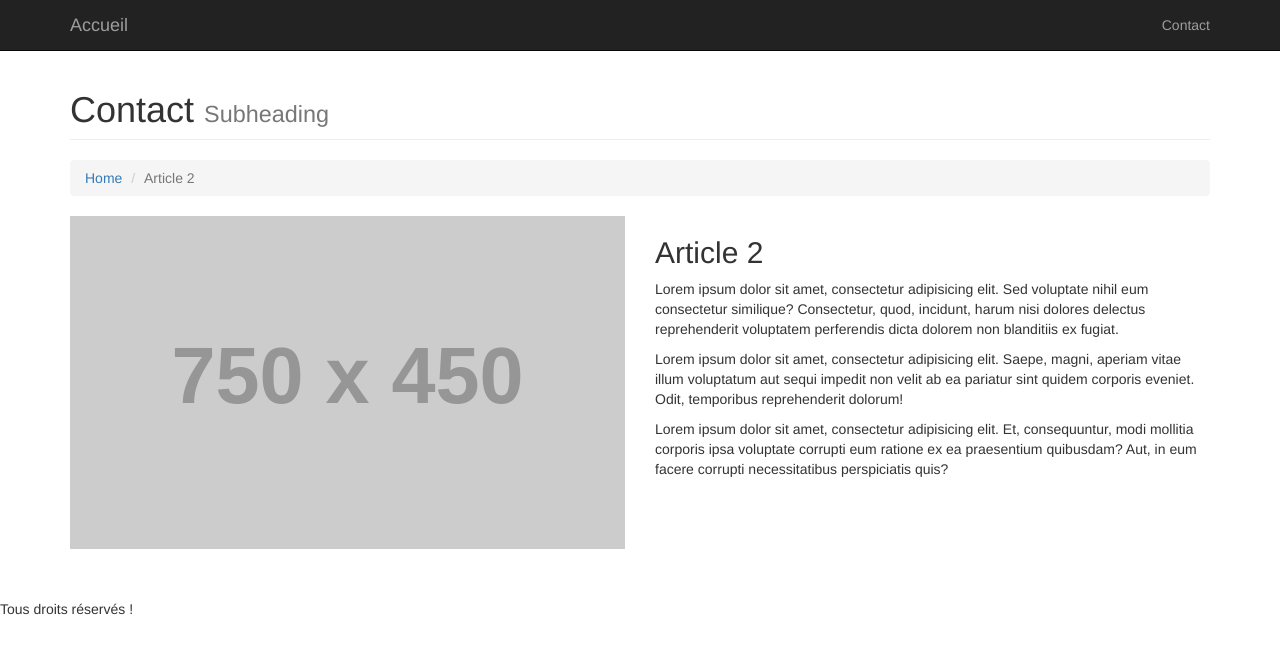
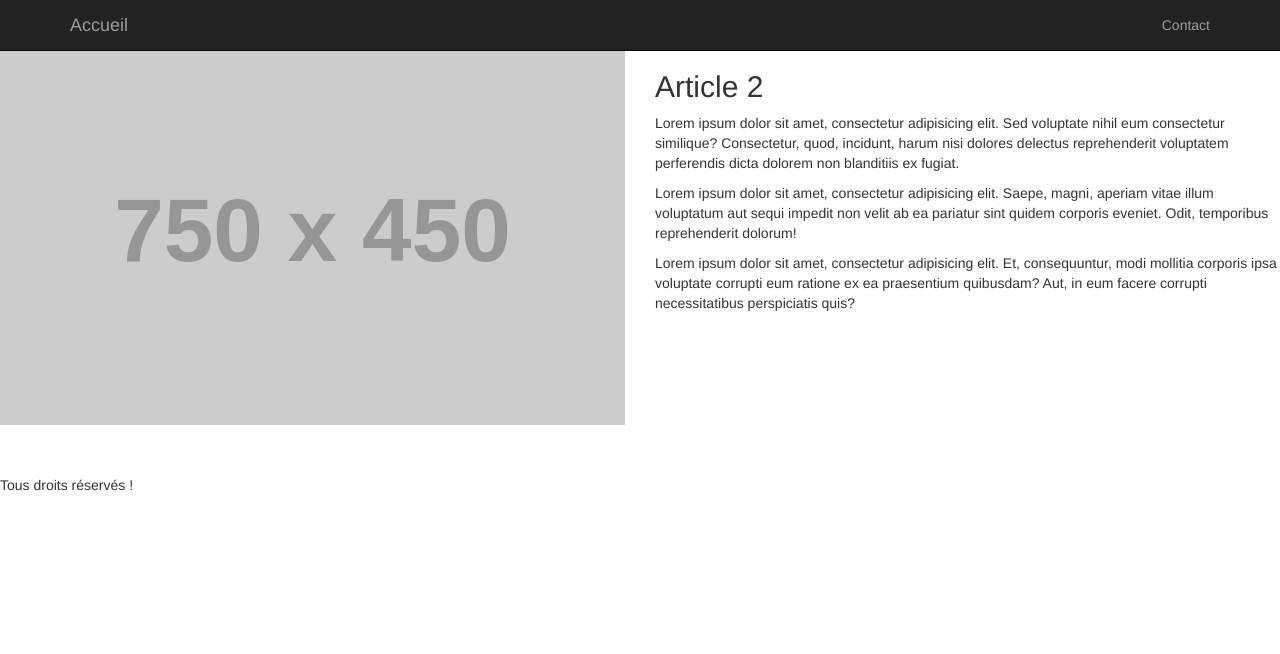
Before and after one commit to LeaBr/LeaBr.github.io, a Jekyll site: the page built from _posts/2015-12-03-article2.html, in a window 1280 px wide. Shown: the top 654 px of the page. Built offline with Jekyll 4.4.1, drawn with Linux system fonts in a browser that asks for light colours.

Commit message:
modifié :         _posts/2015-12-03-article2.html 	modifié :         _posts/2015-12-03-article3.html 	modifié :         index.html

```diff
--- a/_posts/2015-12-03-article2.html
+++ b/_posts/2015-12-03-article2.html
@@ -1,23 +1,6 @@
 ---
 layout: default
 ---
-    <!-- Page Content -->
-    <div class="container">
-
-        <!-- Page Heading/Breadcrumbs -->
-        <div class="row">
-            <div class="col-lg-12">
-                <h1 class="page-header">Contact
-                    <small>Subheading</small>
-                </h1>
-                <ol class="breadcrumb">
-                    <li><a href="/index.html">Home</a>
-                    </li>
-                    <li class="active">Article 2</li>
-                </ol>
-            </div>
-        </div>
-        <!-- /.row -->
 
 <div class="row">
 	<div class="col-md-6">
--- a/index.html
+++ b/index.html
@@ -6,8 +6,6 @@
 
 
 {% for post in site.posts limit:3 %}
-
-
 
             <div class="col-md-4 img-portfolio">
                 <a href="{{ post.url }}">
```
Also changed, not shown: _posts/2015-12-03-article3.html (+0 -17 lines).
